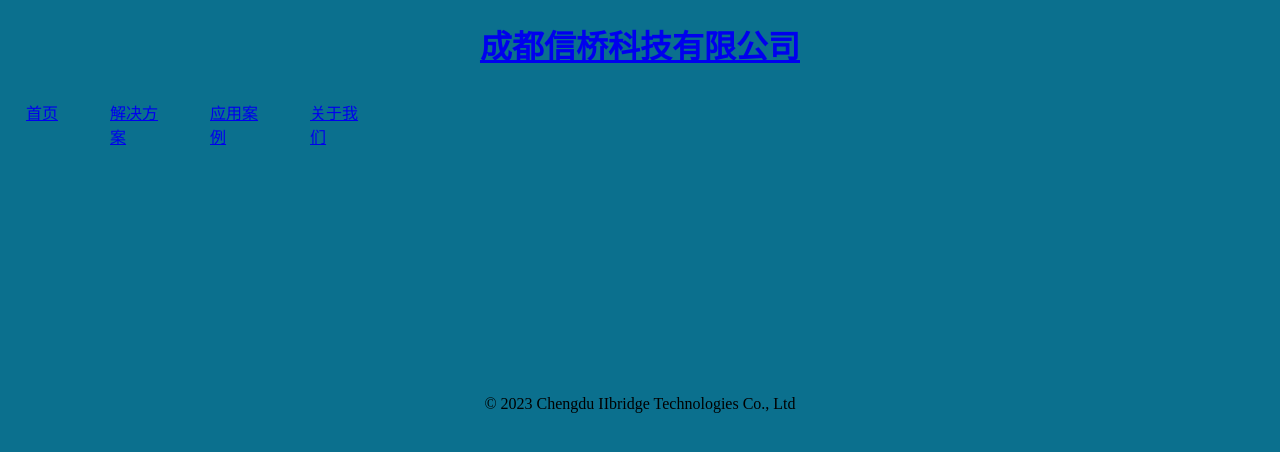
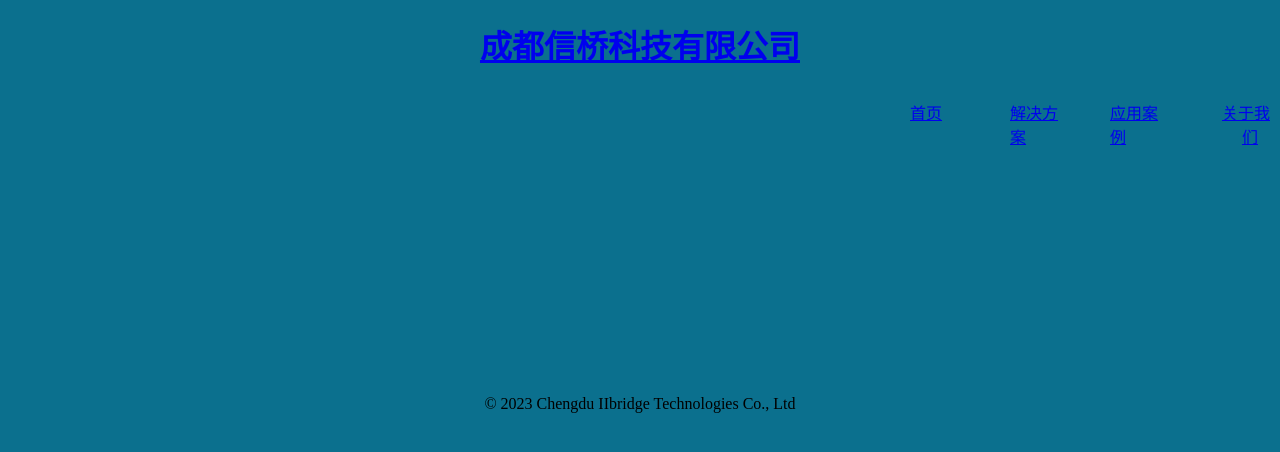
Before and after one commit to iibridge/iibridge.github.io, a plain HTML site: page index.html in a window 1280 px wide. Drawn offline with Linux system fonts and the light colour scheme.

Commit message:
right align

```diff
--- a/index.html
+++ b/index.html
@@ -20,34 +20,34 @@
         text-align: right;
     }
 
-    .a {
+    .ab {
         position: fixed;
         top: 100px;
-        left: 10px;
+        right: 10px;
         width: 60px;
         text-align: right;
     }
 
-    .s {
+    .ca {
         position: fixed;
         top: 100px;
-        left: 110px;
+        right: 110px;
         width: 60px;
         text-align: left;
     }
 
-    .s2 {
+    .so {
         position: fixed;
         top: 100px;
-        left: 210px;
+        right: 210px;
         width: 60px;
         text-align: left;
     }
 
-    .g {
+    .in {
         position: fixed;
         top: 100px;
-        left: 310px;
+        right: 310px;
         width: 60px;
         text-align: left;
     }
@@ -116,7 +116,7 @@
         </div>
         <div id="header-inner" class="style2">
             <nav id="main-nav">
-                <div class="a">
+                <div class="in">
                     <a href="./index.html">首页</a> &nbsp&nbsp
                     <div class="c">
                         <ul>
@@ -129,7 +129,7 @@
                         </ul>
                     </div>
                 </div>
-                <div class="s">
+                <div class="so">
                     <a class="style2" href="./solutions.html">解决方案</a> &nbsp&nbsp
                     <div class="c">
                         <ul>
@@ -142,7 +142,7 @@
                         </ul>
                     </div>
                 </div>
-                <div class="s2">
+                <div class="ca">
                     <a class="style2" href="./case.html">应用案例</a> &nbsp&nbsp
                     <div class="c">
                         <ul>
@@ -156,7 +156,7 @@
                     </div>
                 </div>
 
-                <div class="g">
+                <div class="ab">
                     <a class="style2" href="./about.html">关于我们</a> &nbsp&nbsp
                     <div class="c">
                         <ul>
```
